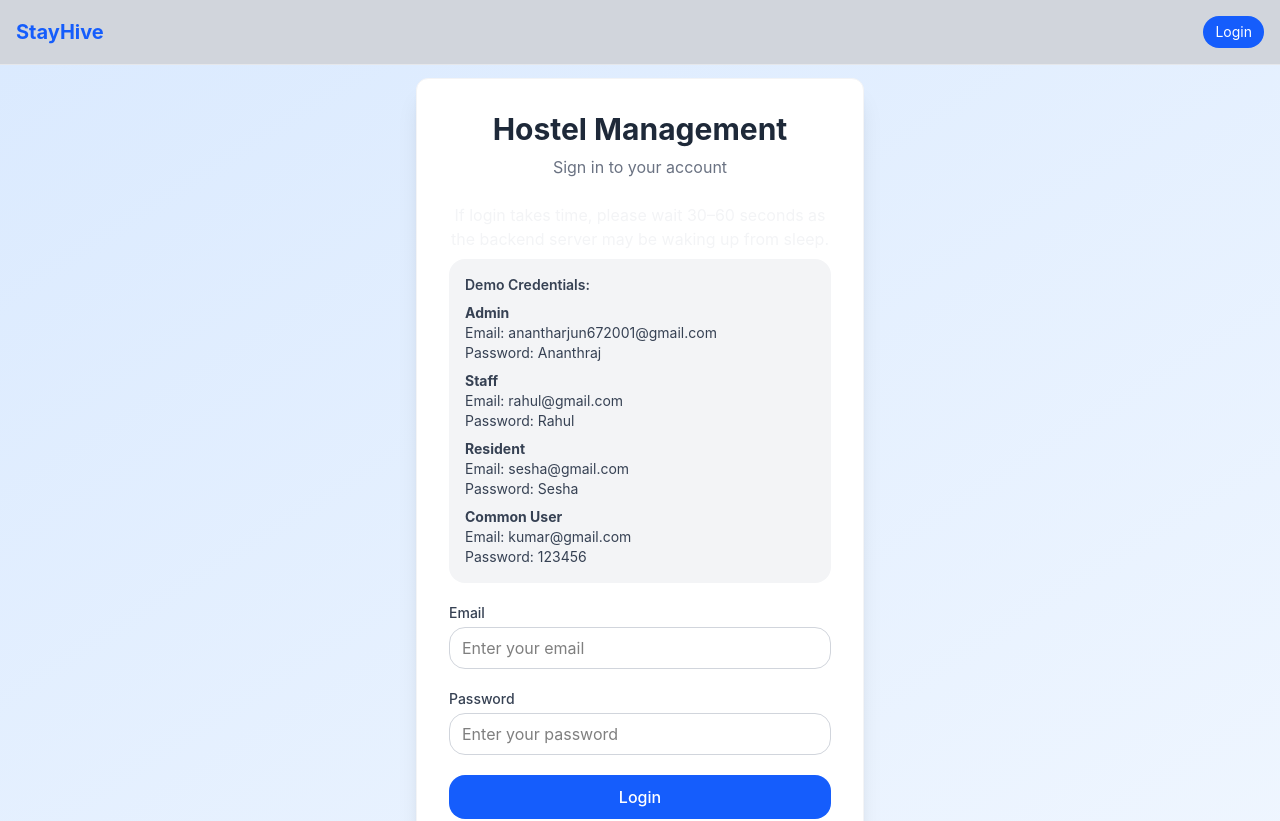
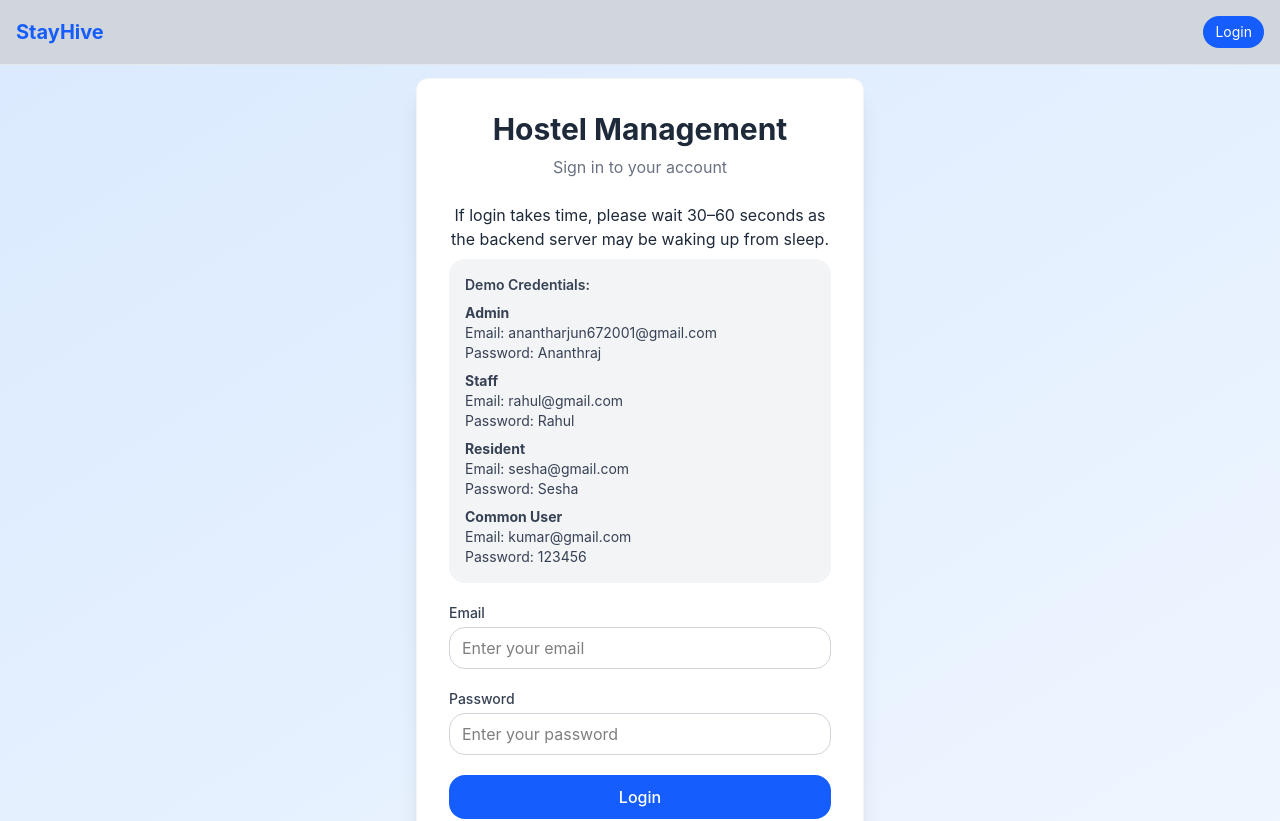
Before and after one commit to anantharjun672001-a11y/Hostel-Management, a React (Vite) app in the folder client/: page /login in a window 1280 px wide. Shown: the top 821 px of the page. Built offline with nearby package versions, Linux system fonts and the light colour scheme.

Commit message:
p tage styled

```diff
--- a/client/src/pages/Login.jsx
+++ b/client/src/pages/Login.jsx
@@ -39,7 +39,7 @@ const Login = () => {
           Sign in to your account
         </p>
 
-        <p className="text-center text-gray-100 mb-2">
+        <p className="text-center text-gray-800 mb-2">
           If login takes time, please wait 30–60 seconds as the backend server
           may be waking up from sleep.
         </p>
```
